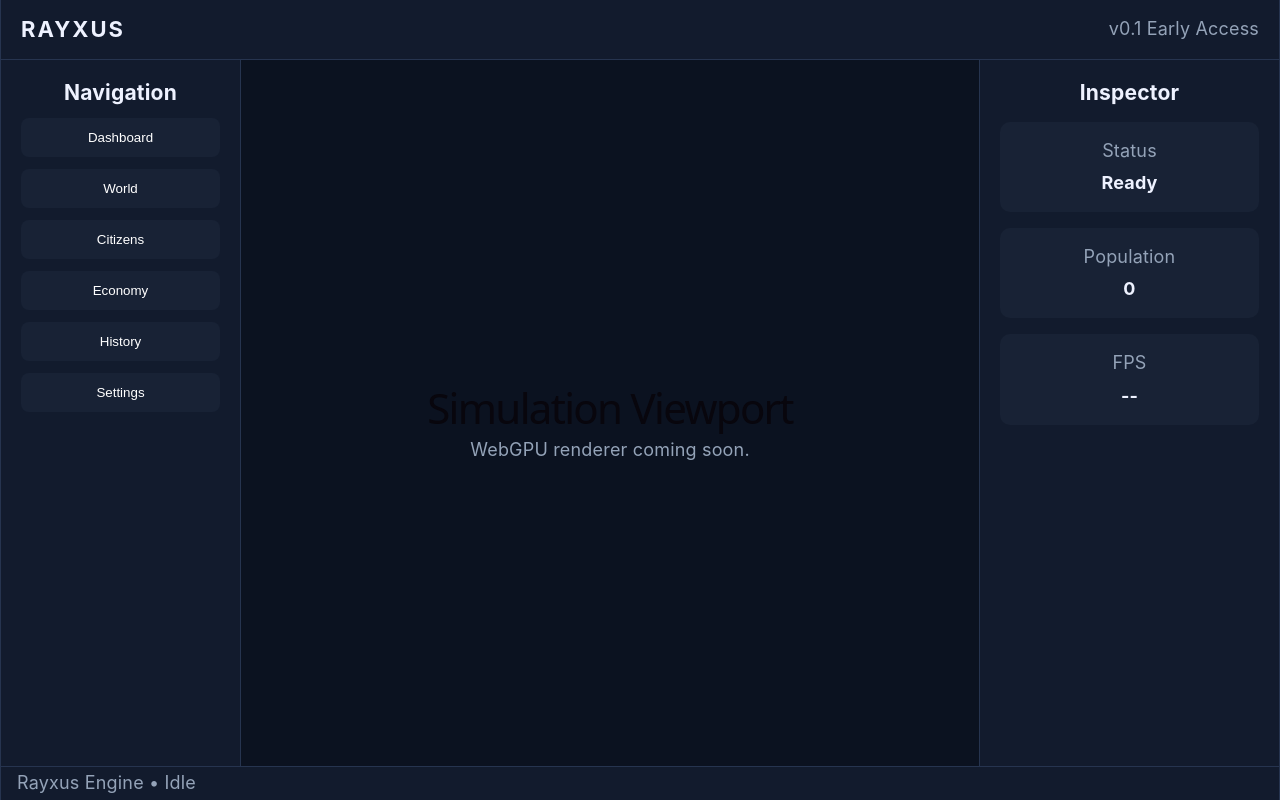
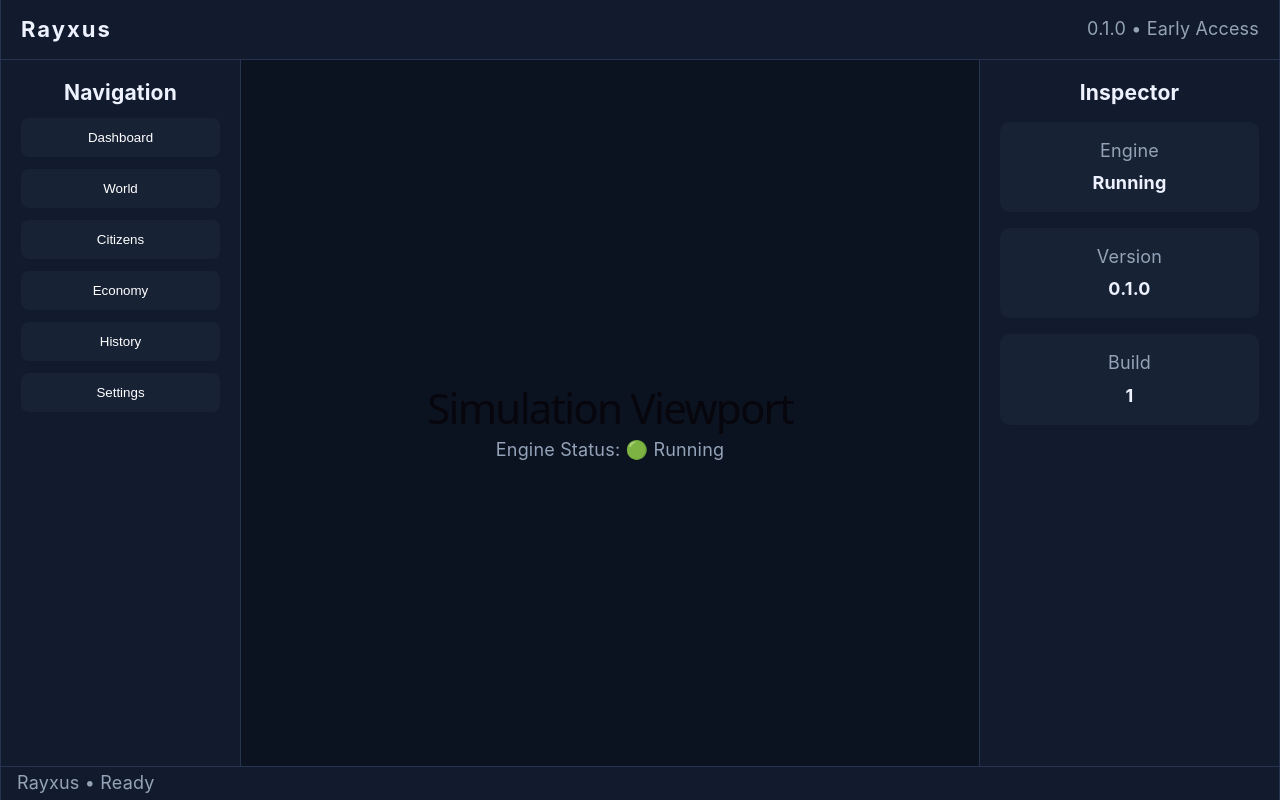
Before and after one commit to ruemugeo/rayxus, a React (Vite) app in the folder apps/web/: page / in a window 1280 px wide. Built offline with nearby package versions, Linux system fonts and the light colour scheme.

Commit message:
feat: add engine foundation

```diff
--- a/apps/web/src/App.tsx
+++ b/apps/web/src/App.tsx
@@ -1,12 +1,17 @@
 import "./App.css";
+import { Engine, ENGINE } from "./engine";
+
+const engine = new Engine();
+engine.start();
 
 export default function App() {
   return (
     <div className="app">
       <header className="topbar">
-        <div className="logo">RAYXUS</div>
-
-        <div className="version">v0.1 Early Access</div>
+        <div className="logo">{ENGINE.name}</div>
+        <div className="version">
+          {ENGINE.version} • {ENGINE.stage}
+        </div>
       </header>
 
       <div className="workspace">
@@ -24,8 +29,7 @@ export default function App() {
         <main className="viewport">
           <div className="viewport-placeholder">
             <h1>Simulation Viewport</h1>
-
-            <p>WebGPU renderer coming soon.</p>
+            <p>Engine Status: {engine.isRunning ? "🟢 Running" : "🔴 Stopped"}</p>
           </div>
         </main>
 
@@ -33,24 +37,24 @@ export default function App() {
           <h3>Inspector</h3>
 
           <div className="card">
-            <p>Status</p>
-            <strong>Ready</strong>
+            <p>Engine</p>
+            <strong>{engine.isRunning ? "Running" : "Stopped"}</strong>
           </div>
 
           <div className="card">
-            <p>Population</p>
-            <strong>0</strong>
+            <p>Version</p>
+            <strong>{ENGINE.version}</strong>
           </div>
 
           <div className="card">
-            <p>FPS</p>
-            <strong>--</strong>
+            <p>Build</p>
+            <strong>{ENGINE.build}</strong>
           </div>
         </aside>
       </div>
 
       <footer className="statusbar">
-        Rayxus Engine • Idle
+        {ENGINE.name} • Ready
       </footer>
     </div>
   );
--- /dev/null
+++ b/apps/web/src/engine/Engine.ts
@@ -0,0 +1,17 @@
+export class Engine {
+  private running = false;
+
+  start(): void {
+    this.running = true;
+    console.log("🚀 Rayxus Engine Started");
+  }
+
+  stop(): void {
+    this.running = false;
+    console.log("🛑 Rayxus Engine Stopped");
+  }
+
+  get isRunning(): boolean {
+    return this.running;
+  }
+}
--- /dev/null
+++ b/apps/web/src/engine/GameLoop.ts
@@ -0,0 +1,13 @@
+import { Time } from "./Time";
+
+export class GameLoop {
+  private readonly time = new Time();
+
+  update(): void {
+    this.time.update();
+  }
+
+  getTick(): number {
+    return this.time.getTick();
+  }
+}
--- /dev/null
+++ b/apps/web/src/engine/Time.ts
@@ -0,0 +1,15 @@
+export class Time {
+  private tick = 0;
+
+  update(): void {
+    this.tick++;
+  }
+
+  getTick(): number {
+    return this.tick;
+  }
+
+  reset(): void {
+    this.tick = 0;
+  }
+}
--- /dev/null
+++ b/apps/web/src/engine/index.ts
@@ -0,0 +1,4 @@
+export * from "./Engine";
+export * from "./GameLoop";
+export * from "./Time";
+export * from "./version";
--- /dev/null
+++ b/apps/web/src/engine/version.ts
@@ -0,0 +1,7 @@
+export const ENGINE = {
+  name: "Rayxus",
+  version: "0.1.0",
+  stage: "Early Access",
+  build: 1,
+  buildDate: new Date().toISOString()
+};
```
Also changed, not shown: tsconfig.base.json (+5 -3 lines).
